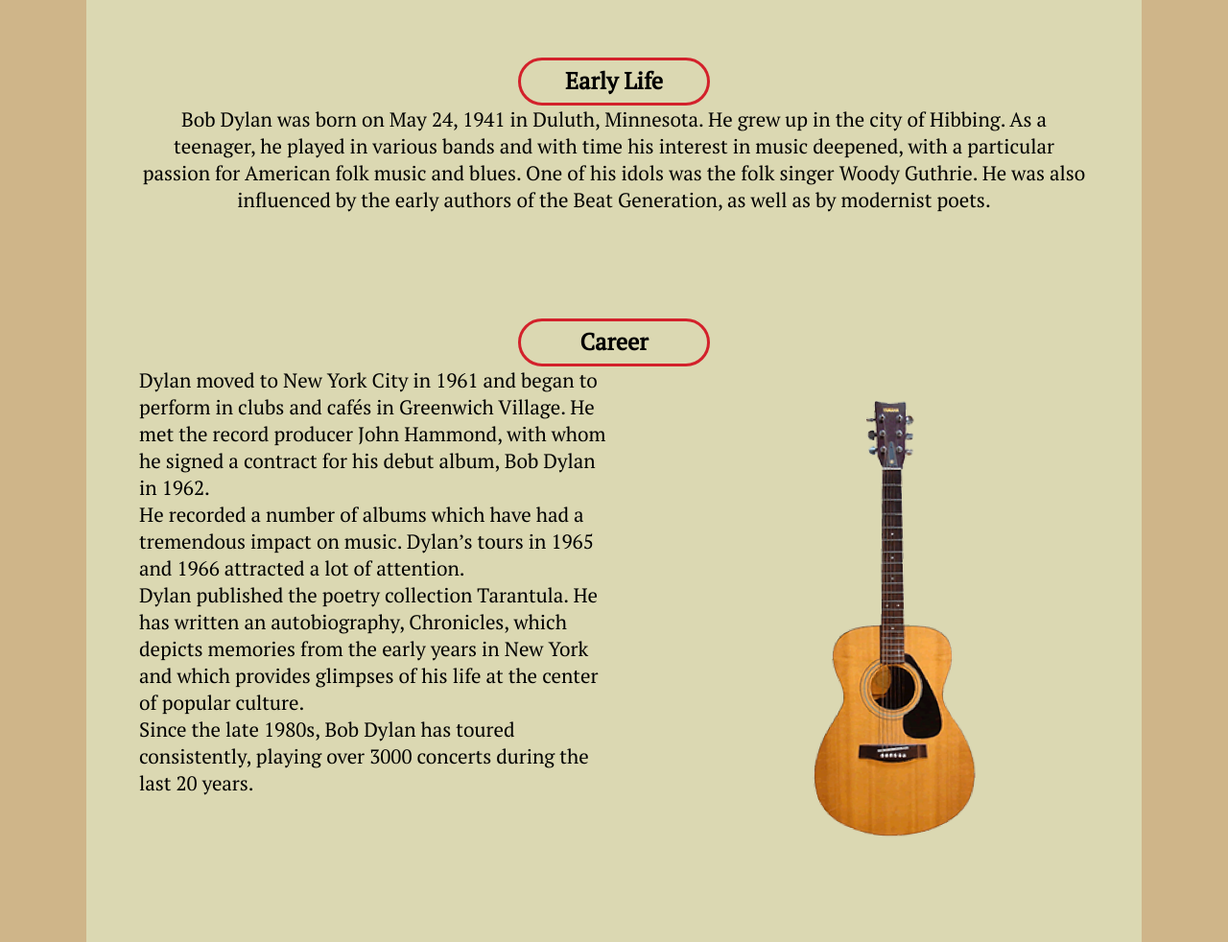
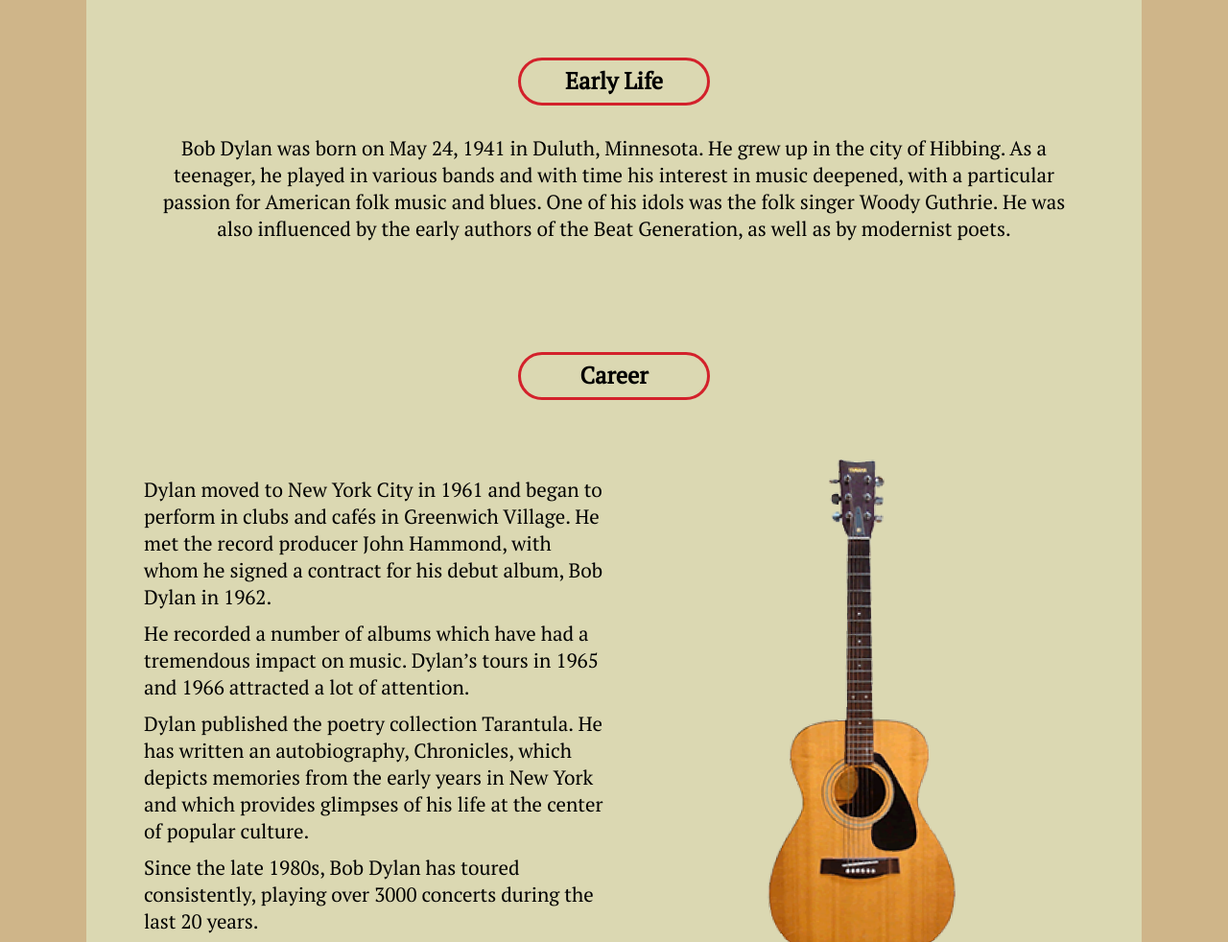
Before and after one commit to scg58/312-website, a plain HTML site: page index.html in a window 1280 px wide. Shown: the part 1115-2097 px from the top of the page at 96% size. Drawn offline with nearby package versions, Linux system fonts and the light colour scheme; files whose address does not match are found by name.

Commit message:
finished website

```diff
--- a/css/style.css
+++ b/css/style.css
@@ -1,4 +1,3 @@
-
 @import url('https://fonts.googleapis.com/css2?family=PT+Serif&display=swap');
 @import url('https://fonts.googleapis.com/css2?family=Arvo:wght@700&display=swap');
 
@@ -75,9 +74,9 @@ width: 50%;
 
 .flex-container {
 display: flex;
-justify-content: flex-end;
 text-align: left;
 justify-content: center;
+align-items: center;
 }
 
 .flex-container a{
@@ -107,8 +106,8 @@ width: 50%;
 }
 
 .image .guitar {
-height: 520px;
-padding-left: 40%;
+height: 580px;
+padding-left: 30%;
 padding-top: 6%;
 }
 
@@ -154,10 +153,15 @@ background-color: #DBD8B2;
 color:#D3212B;
 }
 
+p {
+  padding: 5px;
+}
+
 h3 {
 text-align: center;
 font-weight: bold;
 padding: 5px;
+margin-bottom: 25px;
 border-radius: 25px;
 border: 3px solid #D3212B;
 width: 200px;
@@ -230,11 +234,14 @@ box-sizing: border-box;
 
 img {
 max-width: 100%;
-padding: 1rem;
 }
 
 .carousel-cell {
 width: 25%;
+}
+
+.carousel-cell img {
+  width: 100%;
 }
 
 @media (max-width: 600px) {
```
Also changed, not shown: index.html (line endings or trailing spaces).
